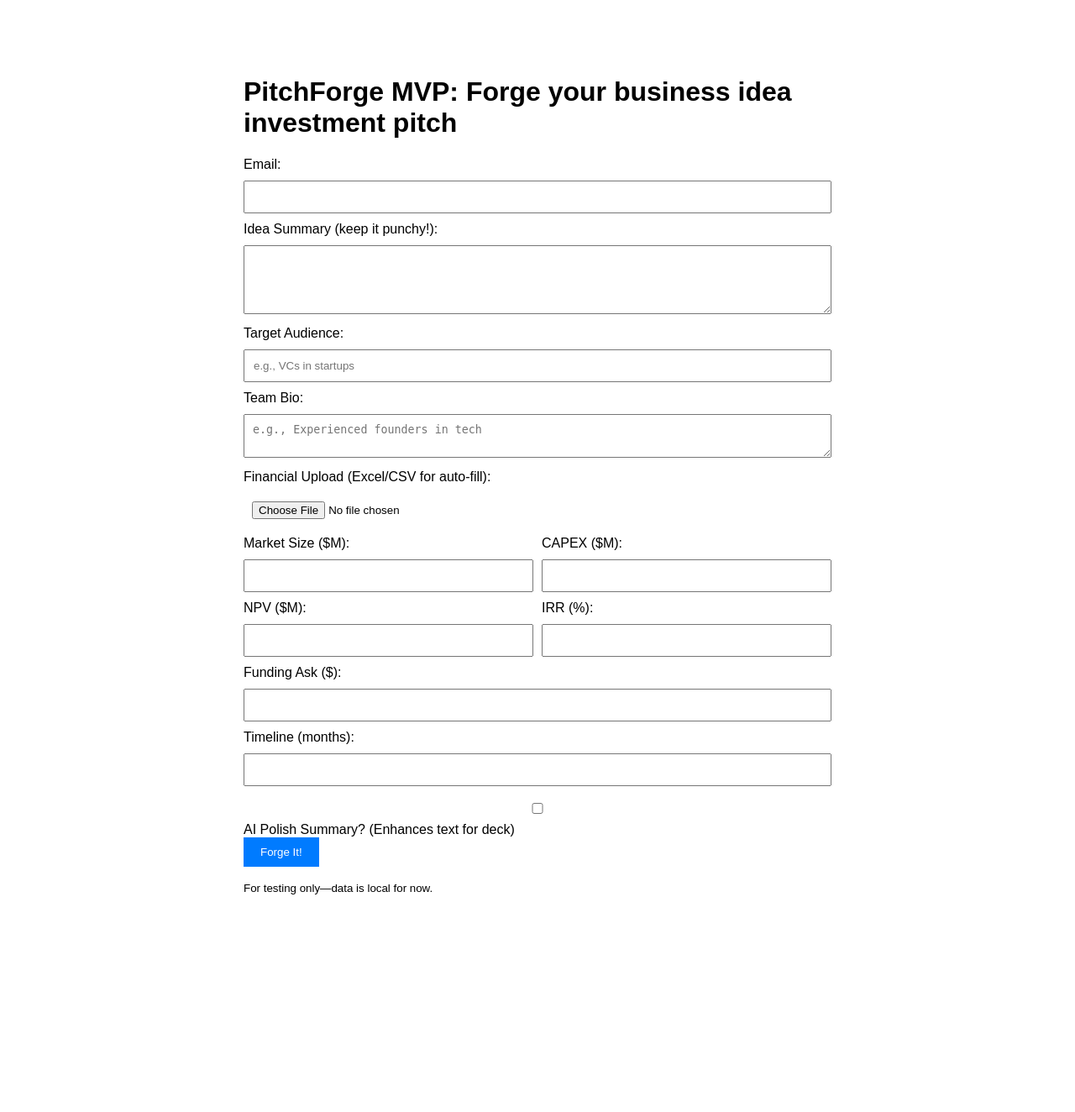
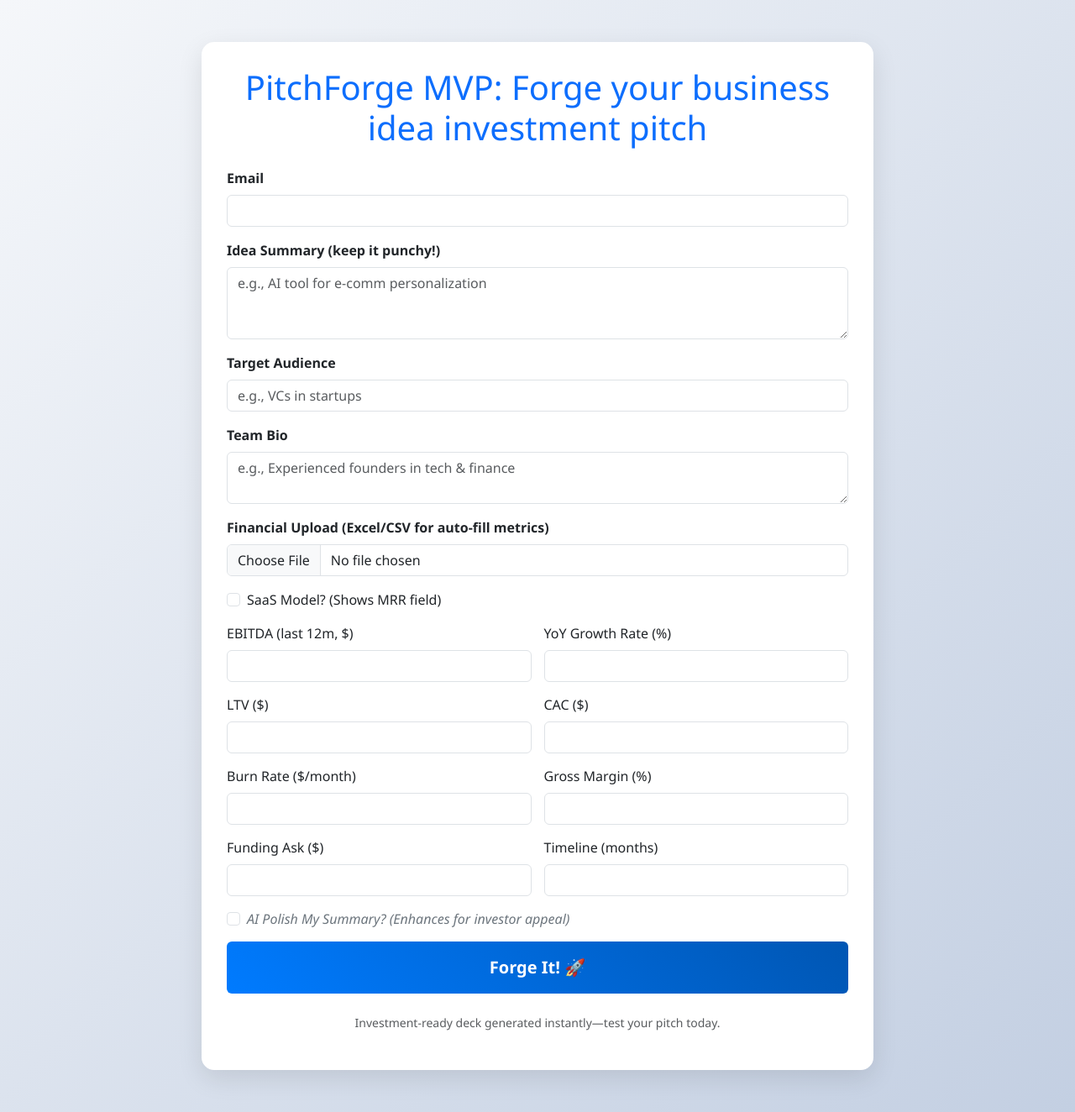
Before and after one commit to RodvenAdAstra/PitchForge-MVP, a Flask app: page / in a window 1280 px wide. Shown: the whole page at 84% size. Before the commit the page ends 1065 px from the top, so only its background shows below. Run offline with Flask 3, Linux system fonts and the light colour scheme.

Commit message:
Update form.html
"Add investment params to form"

```diff
--- a/templates/form.html
+++ b/templates/form.html
@@ -1,54 +1,119 @@
 <!DOCTYPE html>
-<html>
+<html lang="en">
 <head>
-    <title>PitchForge MVP - Tester Input</title>
+    <title>PitchForge MVP - Forge Your Pitch</title>
+    <link href="https://cdn.jsdelivr.net/npm/bootstrap@5.3.3/dist/css/bootstrap.min.css" rel="stylesheet">
     <style>
-        body { font-family: Arial, sans-serif; max-width: 700px; margin: 50px auto; padding: 20px; }
-        input, textarea { width: 100%; padding: 10px; margin: 10px 0; box-sizing: border-box; }
-        button { background: #007bff; color: white; padding: 10px 20px; border: none; cursor: pointer; }
-        .flash { color: red; }
-        .row { display: flex; gap: 10px; }
-        .col { flex: 1; }
+        body { background: linear-gradient(135deg, #f5f7fa 0%, #c3cfe2 100%); min-height: 100vh; font-family: 'Segoe UI', Tahoma, Geneva, Verdana, sans-serif; }
+        .form-card { background: white; border-radius: 15px; box-shadow: 0 10px 30px rgba(0,0,0,0.1); padding: 30px; max-width: 800px; margin: 50px auto; }
+        .btn-forge { background: linear-gradient(45deg, #007bff, #0056b3); border: none; font-weight: bold; }
+        .financial-row { display: flex; gap: 15px; margin-bottom: 15px; }
+        .financial-col { flex: 1; }
+        .ai-toggle { margin: 15px 0; font-style: italic; color: #6c757d; }
+        .mrr-group { display: none; } /* Hidden by default */
     </style>
 </head>
 <body>
-    <h1>PitchForge MVP: Forge your business idea investment pitch</h1>
+    <div class="container">
+        <div class="form-card">
+            <h1 class="text-center mb-4 text-primary">PitchForge MVP: Forge your business idea investment pitch</h1>
             {% with messages = get_flashed_messages() %}
                 {% if messages %}
-            <ul class="flash">
-                {% for message in messages %}
-                    <li>{{ message }}</li>
-                {% endfor %}
-            </ul>
+                    <div class="alert alert-warning alert-dismissible fade show" role="alert">
+                        {{ messages[0] }}
+                        <button type="button" class="btn-close" data-bs-dismiss="alert"></button>
+                    </div>
                 {% endif %}
             {% endwith %}
             <form method="POST" enctype="multipart/form-data">
-        <label>Email: <input type="email" name="email" required></label><br>
-        <label>Idea Summary (keep it punchy!): <textarea name="idea_summary" rows="4" required></textarea></label><br>
-        <label>Target Audience: <input type="text" name="target_audience" placeholder="e.g., VCs in startups"></label><br>
-        <label>Team Bio: <textarea name="team_bio" rows="2" placeholder="e.g., Experienced founders in tech"></textarea></label><br>
-        <label>Financial Upload (Excel/CSV for auto-fill): <input type="file" name="financial_file" accept=".xlsx,.csv"></label><br>
-        <div class="row">
-            <div class="col">
-                <label>Market Size ($M): <input type="number" name="market_size" step="0.01"></label>
+                <div class="mb-3">
+                    <label class="form-label fw-bold">Email</label>
+                    <input type="email" class="form-control" name="email" required>
                 </div>
-            <div class="col">
-                <label>CAPEX ($M): <input type="number" name="capex" step="0.01"></label>
+                <div class="mb-3">
+                    <label class="form-label fw-bold">Idea Summary (keep it punchy!)</label>
+                    <textarea class="form-control" name="idea_summary" rows="3" required placeholder="e.g., AI tool for e-comm personalization"></textarea>
+                </div>
+                <div class="mb-3">
+                    <label class="form-label fw-bold">Target Audience</label>
+                    <input type="text" class="form-control" name="target_audience" placeholder="e.g., VCs in startups">
+                </div>
+                <div class="mb-3">
+                    <label class="form-label fw-bold">Team Bio</label>
+                    <textarea class="form-control" name="team_bio" rows="2" placeholder="e.g., Experienced founders in tech & finance"></textarea>
+                </div>
+                <div class="mb-3">
+                    <label class="form-label fw-bold">Financial Upload (Excel/CSV for auto-fill metrics)</label>
+                    <input type="file" class="form-control" name="financial_file" accept=".xlsx,.csv">
+                </div>
+                <div class="form-check mb-3">
+                    <input class="form-check-input" type="checkbox" id="saas_mode">
+                    <label class="form-check-label" for="saas_mode">SaaS Model? (Shows MRR field)</label>
+                </div>
+                <div class="financial-row">
+                    <div class="financial-col">
+                        <label class="form-label">EBITDA (last 12m, $)</label>
+                        <input type="number" class="form-control" name="ebitda" step="0.01">
+                    </div>
+                    <div class="financial-col">
+                        <label class="form-label">YoY Growth Rate (%)</label>
+                        <input type="number" class="form-control" name="yoy_growth" step="0.01">
                     </div>
                 </div>
-        <div class="row">
-            <div class="col">
-                <label>NPV ($M): <input type="number" name="npv" step="0.01"></label>
+                <div class="financial-row">
+                    <div class="financial-col">
+                        <label class="form-label">LTV ($)</label>
+                        <input type="number" class="form-control" name="ltv" step="0.01">
                     </div>
-            <div class="col">
-                <label>IRR (%): <input type="number" name="irr" step="0.01"></label>
+                    <div class="financial-col">
+                        <label class="form-label">CAC ($)</label>
+                        <input type="number" class="form-control" name="cac" step="0.01">
                     </div>
                 </div>
-        <label>Funding Ask ($): <input type="number" name="funding_ask" step="0.01"></label><br>
-        <label>Timeline (months): <input type="number" name="timeline_months" min="1"></label><br>
-        <label><input type="checkbox" name="ai_polish"> AI Polish Summary? (Enhances text for deck)</label><br>
-        <button type="submit">Forge It!</button>
+                <div class="financial-row">
+                    <div class="financial-col">
+                        <label class="form-label">Burn Rate ($/month)</label>
+                        <input type="number" class="form-control" name="burn_rate" step="0.01">
+                    </div>
+                    <div class="financial-col">
+                        <label class="form-label">Gross Margin (%)</label>
+                        <input type="number" class="form-control" name="gross_margin" step="0.01">
+                    </div>
+                </div>
+                <div class="mrr-group financial-row">
+                    <div class="financial-col">
+                        <label class="form-label">MRR ($)</label>
+                        <input type="number" class="form-control" name="mrr" step="0.01">
+                    </div>
+                    <div class="financial-col">
+                        <label class="form-label">Churn Rate (%)</label>
+                        <input type="number" class="form-control" name="churn_rate" step="0.01">
+                    </div>
+                </div>
+                <div class="financial-row">
+                    <div class="financial-col">
+                        <label class="form-label">Funding Ask ($)</label>
+                        <input type="number" class="form-control" name="funding_ask" step="0.01">
+                    </div>
+                    <div class="financial-col">
+                        <label class="form-label">Timeline (months)</label>
+                        <input type="number" class="form-control" name="timeline_months" min="1">
+                    </div>
+                </div>
+                <div class="form-check ai-toggle">
+                    <input class="form-check-input" type="checkbox" name="ai_polish" id="ai_polish">
+                    <label class="form-check-label" for="ai_polish">AI Polish My Summary? (Enhances for investor appeal)</label>
+                </div>
+                <button type="submit" class="btn btn-primary btn-forge w-100 py-3 fs-5">Forge It! 🚀</button>
             </form>
-    <p><small>For testing only—data is local for now.</small></p>
+            <p class="text-center mt-4 small text-muted">Investment-ready deck generated instantly—test your pitch today.</p>
+        </div>
+    </div>
+    <script src="https://cdn.jsdelivr.net/npm/bootstrap@5.3.3/dist/js/bootstrap.bundle.min.js"></script>
+    <script>
+        document.getElementById('saas_mode').addEventListener('change', function() {
+            document.querySelector('.mrr-group').style.display = this.checked ? 'flex' : 'none';
+        });
+    </script>
 </body>
 </html>
```
Lines whose indentation alone changed are shown as unchanged.
